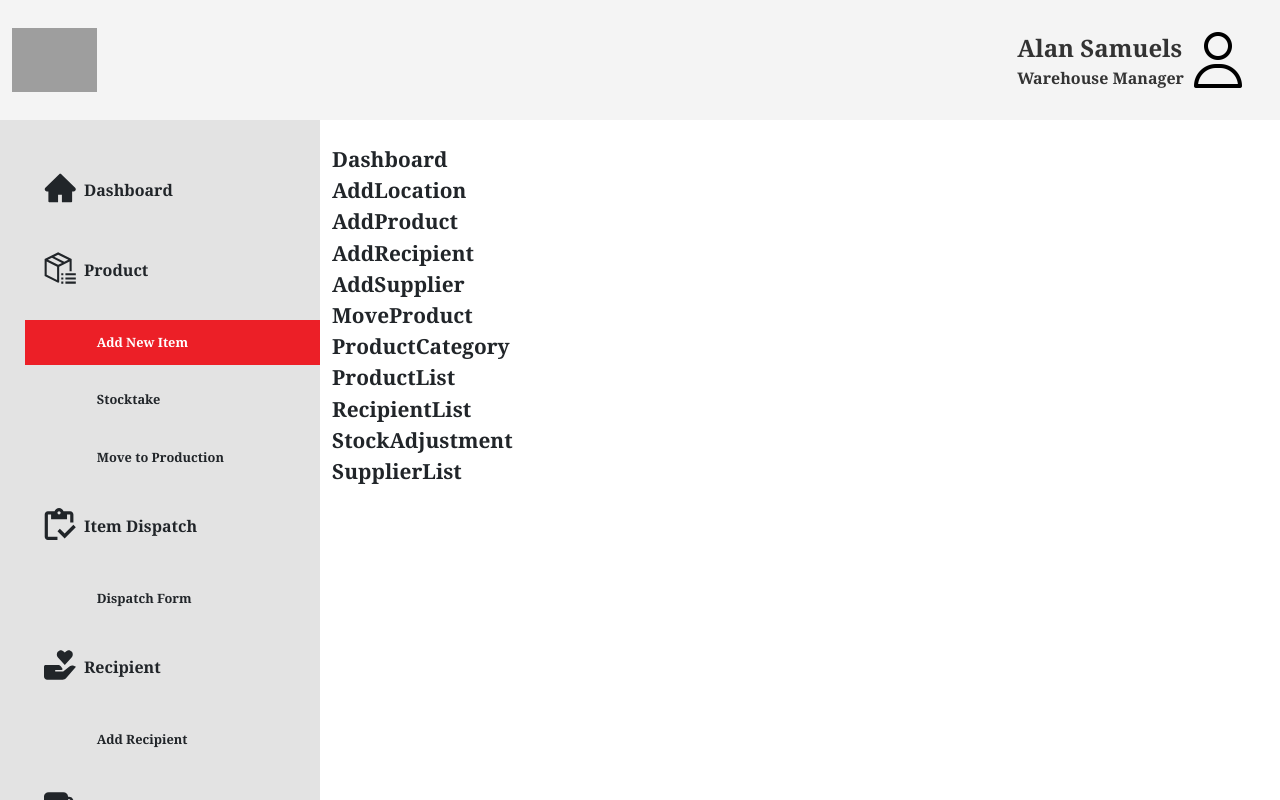
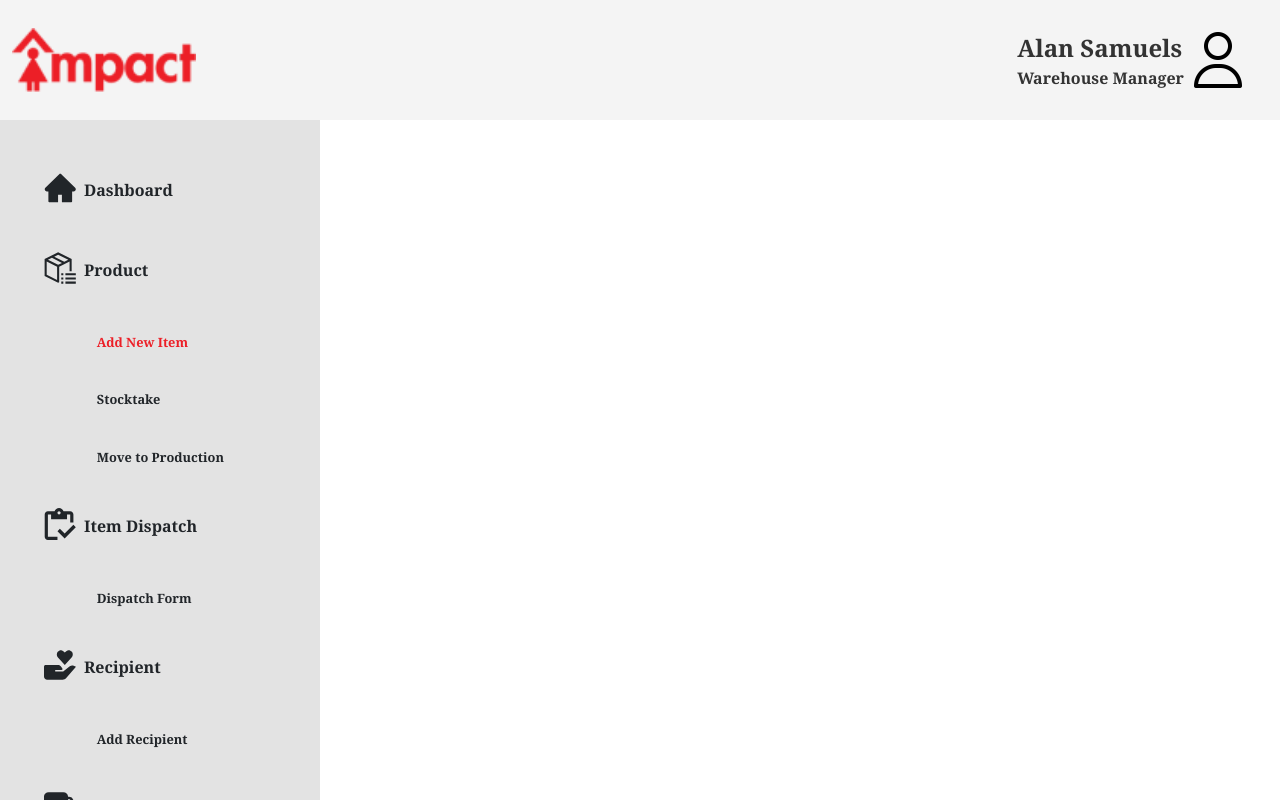
Before and after one commit to hnhtran/impact4women, a React (Create React App) app: page / in a window 1280 px wide. In both pictures the pointer is over the item "Add New Item". Built offline with nearby package versions, Linux system fonts and the light colour scheme; grey boxes are pictures that could not be loaded.

Commit message:
sidebar complete

```diff
--- a/src/components/Sidebar/Sidebar.css
+++ b/src/components/Sidebar/Sidebar.css
@@ -24,6 +24,11 @@ li:hover{
     font-size: 0.80em;
 }
 
+.sublist:hover{
+    color: var(--red);
+    background-color: #E3E3E3;
+}
+
 .svg-icon {
     width: 4vmin;
     height: 4vmin;
@@ -31,7 +36,3 @@ li:hover{
     position: relative;
     bottom: 0.5vmin;
 }
-
-/* .svg-icon:hover {
-    filter: invert(100%);
-} */
--- a/src/pages/App/App.js
+++ b/src/pages/App/App.js
@@ -23,7 +23,7 @@ function App() {
         <Col xs="5" className='sidebar'><Sidebar/></Col>
 
         <Col xs="7" className='main'>
-      <Dashboard/>
+      {/* <Dashboard/>
       <AddLocation/>
       <AddProduct/>
       <AddRecipient/>
@@ -33,7 +33,7 @@ function App() {
       <ProductList/>
       <RecipientList/>
       <StockAdjustment/>
-      <SupplierList/>
+      <SupplierList/> */}
       </Col>
       </Row>
       </Container>
```
Also changed, not shown: public/impactLogo.png (renamed from public/image 2.png).
